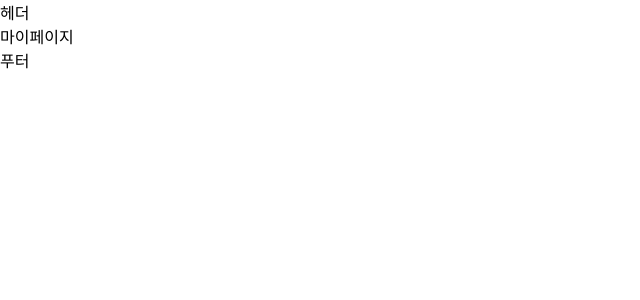
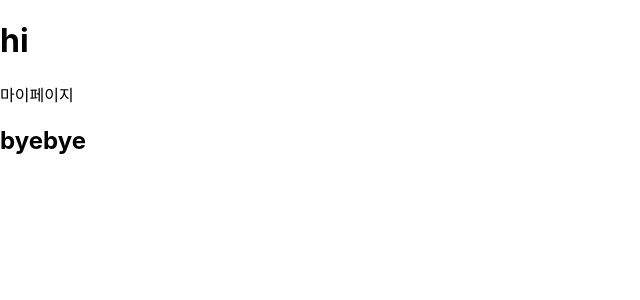
Before and after one commit to codestates-beb/BEB-07-under-the-sea, a React (Create React App) app in the folder client/: page /mypage in a window 1280 px wide. Shown: the top 300 px of the page, without its empty margins (0-640 px from the left). Built offline with nearby package versions, Linux system fonts and the light colour scheme.

Commit message:
edit: .html

```diff
--- a/client/package.json
+++ b/client/package.json
@@ -7,7 +7,9 @@
     "@testing-library/react": "^13.4.0",
     "@testing-library/user-event": "^13.5.0",
     "axios": "^1.2.1",
+    "bootstrap": "^5.2.3",
     "react": "^18.2.0",
+    "react-bootstrap": "^2.7.0",
     "react-dom": "^18.2.0",
     "react-router-dom": "^6.6.0",
     "react-scripts": "5.0.1",
--- a/client/public/index.html
+++ b/client/public/index.html
@@ -24,7 +24,7 @@
       work correctly both with client-side routing and a non-root public URL.
       Learn how to configure a non-root public URL by running `npm run build`.
     -->
-    <title>React App</title>
+    <title>under the sea</title>
   </head>
   <body>
     <noscript>You need to enable JavaScript to run this app.</noscript>
--- a/client/src/components/Footer.js
+++ b/client/src/components/Footer.js
@@ -1,5 +1,7 @@
 import React from "react";
 
 export default function Footer() {
-  return <div>푸터</div>;
+  return <div>
+    <h2>byebye</h2>
+  </div>;
 }
--- a/client/src/components/Header.js
+++ b/client/src/components/Header.js
@@ -1,5 +1,9 @@
 import React from "react";
 
+
 export default function Header() {
-  return <div>헤더</div>;
+  return(
+    <h1>hi</h1>
+  )
+
 }
```
Also changed, not shown: 2 other files (tests, documents, lock files or other folders).
